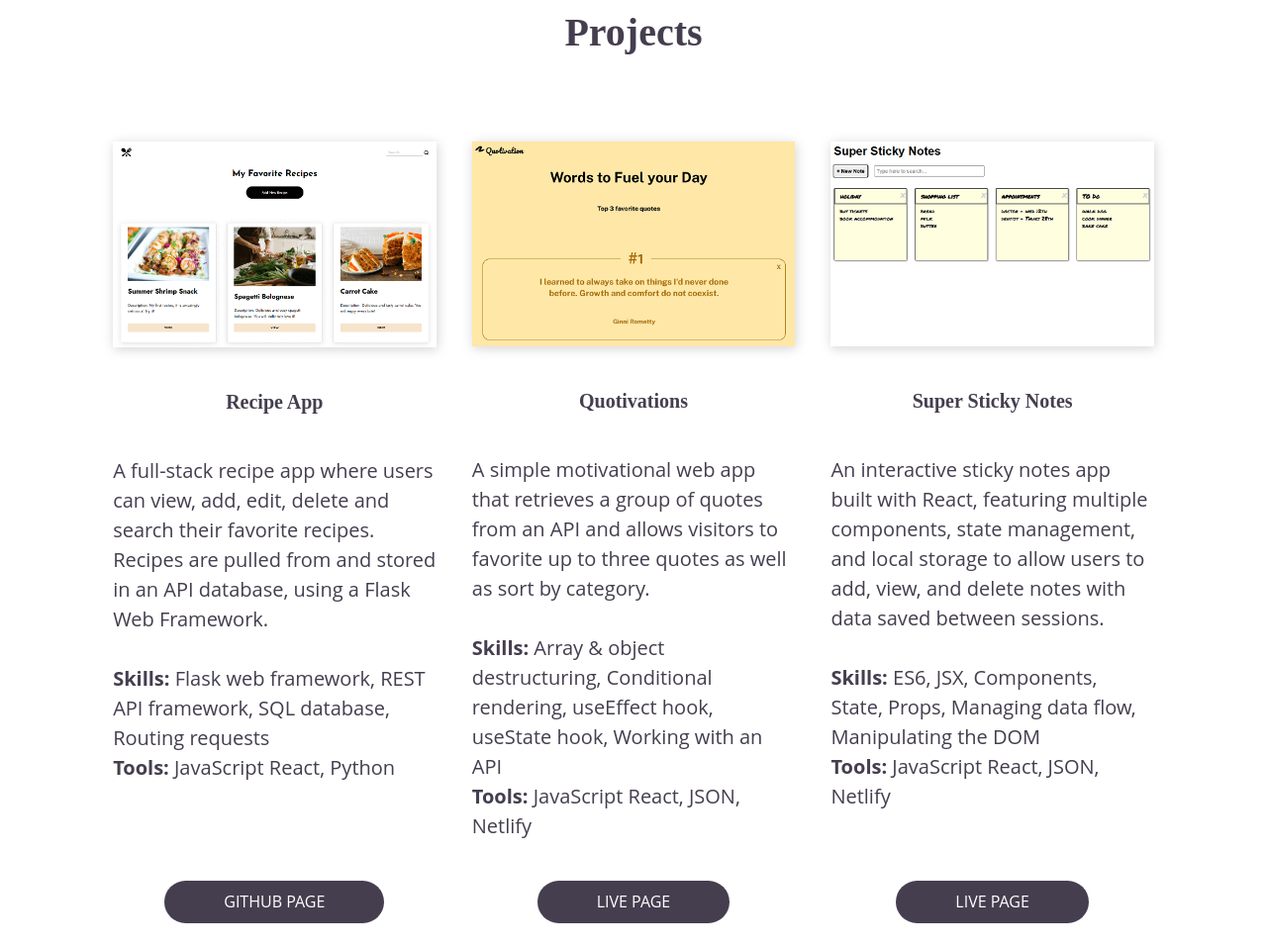
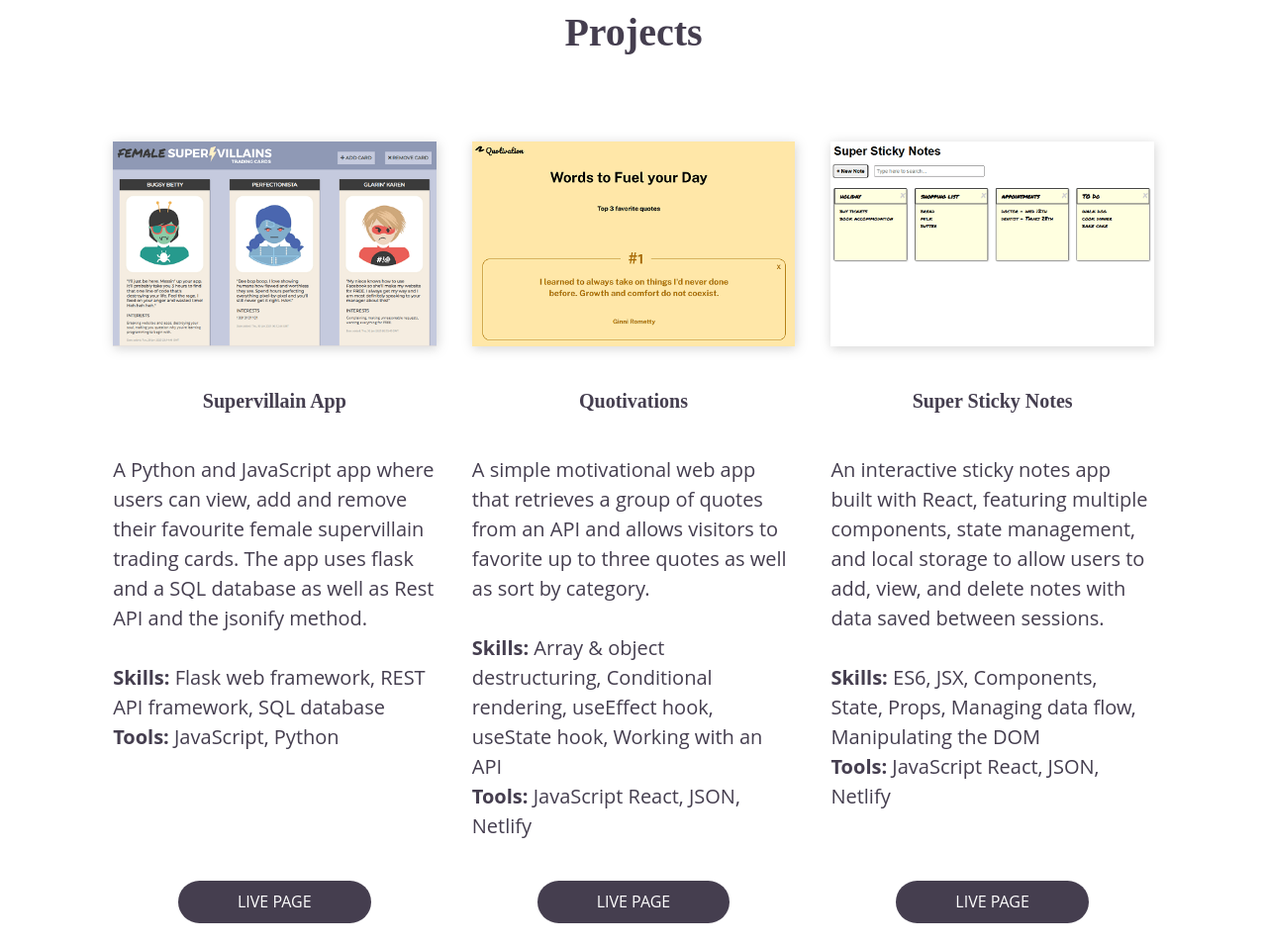
Before and after one commit to armstrong-l/portfolio-website, a website built with Parcel: page index.html in a window 1280 px wide. Shown: the part 696-1652 px from the top of the page at 99% size. Built offline with nearby package versions, Linux system fonts and the light colour scheme.

Commit message:
Changed project, minor edits, changed some images

```diff
--- a/index.html
+++ b/index.html
@@ -51,13 +51,13 @@
 
             <div class="home-portfolio-piece">
               <figure>
-                <a href="https://github.com/armstrong-l/recipe-app/" target="_blank"><img src="./img/recipe-app.png" alt="Interactive Recipe App Project"></a>
+                <a href="https://armstrongl.pythonanywhere.com/" target="_blank"><img src="./img/supervillain.png" alt="Interactive Recipe App Project"></a>
               </figure>
-              <h4>Recipe App</h4>
-              <p class="project-description">A full-stack recipe app where users can view, add, edit, delete and search their favorite recipes.  Recipes are pulled from and stored in an API database, using a Flask Web Framework.</p>
-              <p><span>Skills: </span>Flask web framework, REST API framework, SQL database, Routing requests</p>
-              <p class="flex-fill"><span>Tools: </span>JavaScript React, Python</p>
-              <a class="project-link" href="https://github.com/armstrong-l/recipe-app/" target="_blank">GitHub page</a>
+              <h4>Supervillain App</h4>
+              <p class="project-description">A Python and JavaScript app where users can view, add and remove their favourite female supervillain trading cards. The app uses flask and a SQL database as well as Rest API and the jsonify method.</p>
+              <p><span>Skills: </span>Flask web framework, REST API framework, SQL database</p>
+              <p class="flex-fill"><span>Tools: </span>JavaScript, Python</p>
+              <a class="project-link" href="https://armstrongl.pythonanywhere.com/" target="_blank">live page</a>
             </div>
             <div class="home-portfolio-piece">
               <figure>
@@ -135,7 +135,7 @@
       <div class="content-wrapper">
         <div class="about-content-wrapper">
           <figure>
-            <img src="./img/profile-avatar.png" alt="" id="profile-image">
+            <img src="./img/profile_pic.PNG" alt="Profile picture" id="profile-image">
           </figure>
           <div class="about-info">
             <h3>Hi! I’m Linda</h3>
@@ -153,7 +153,7 @@
       <h3>Let's Connect</h3>
       <div class="contact-wrapper">
         <div class="contact-info">
-          <h5 class="contact-title"><span>Hire me</span></h5>
+          <h5 class="contact-title"><span>Contact me</span></h5>
           <p>larmstrongnz@gmail.com</p>
         </div>
         <div class="contact-info follow-section">
```
Also changed, not shown: img/github-repo-gallery.png, img/profile-avatar.png (deleted), img/profile_pic.PNG (added), img/recipe-app.png (deleted), img/supervillain.png (added).
